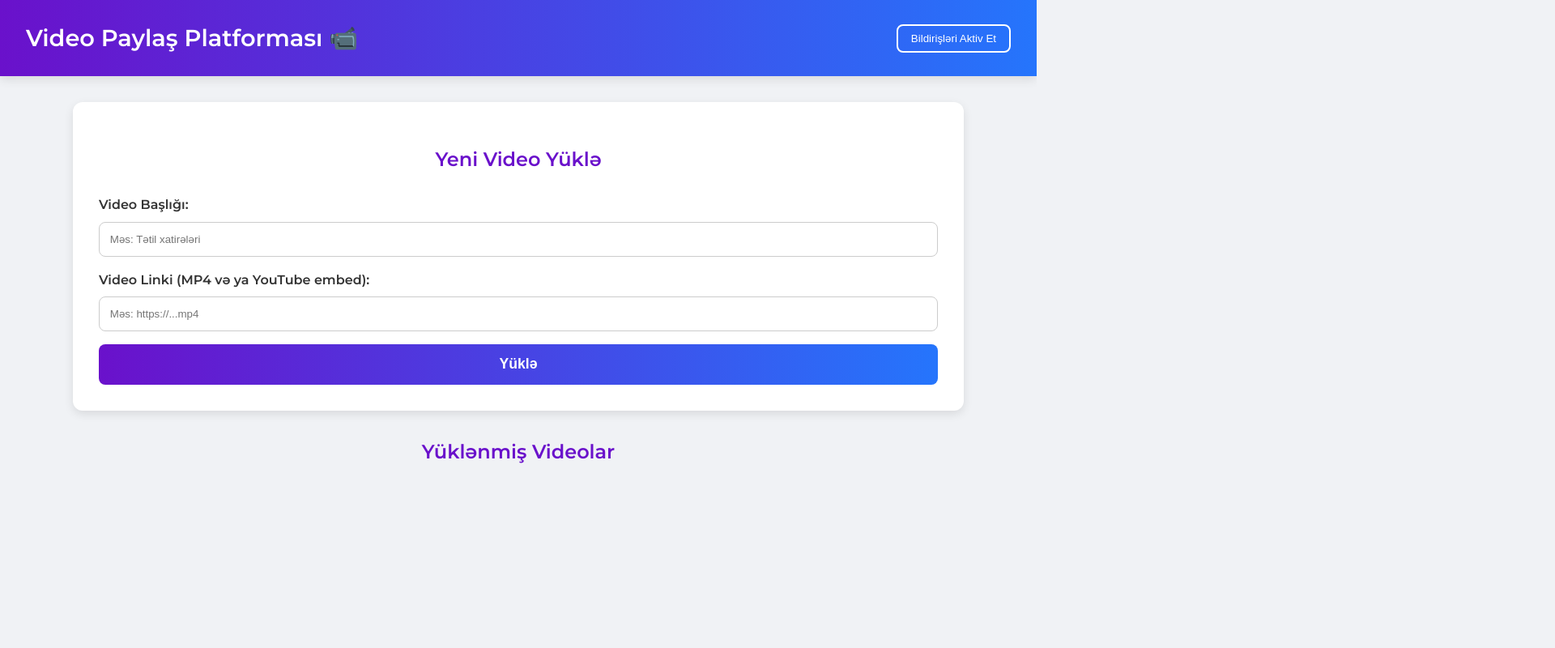
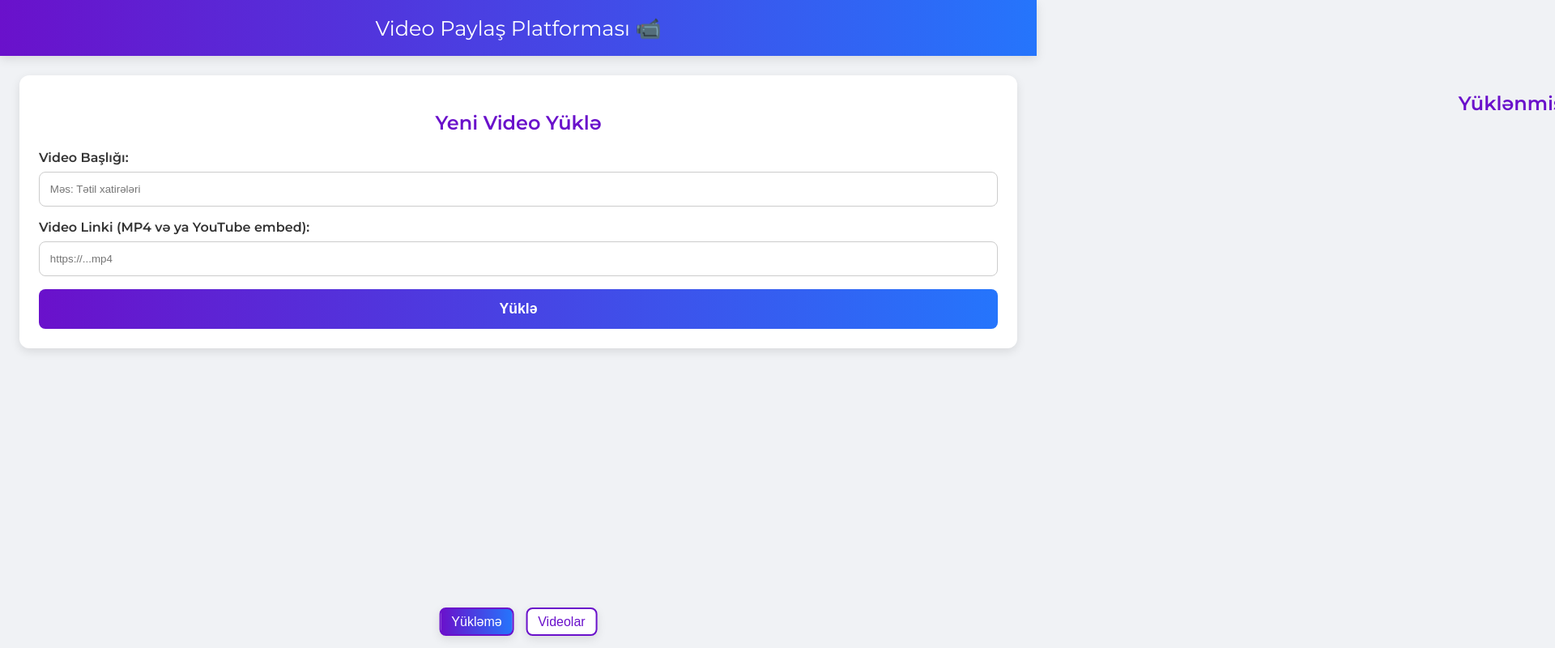
Before and after one commit to EricIsMyHero/ad-gunleri, a plain HTML site: page index.html in a window 1280 px wide. Shown: the top 800 px of the page at 81% size, 1920 px wide, since content can reach past the window. Drawn offline with Linux system fonts and the light colour scheme.

Commit message:
Update index.html

```diff
--- a/index.html
+++ b/index.html
@@ -13,7 +13,7 @@
             --card-bg-color: #ffffff;
             --text-color: #333;
             --light-text-color: #fff;
-            --shadow: 0 4px 12px rgba(0, 0, 0, 0.1);
+            --shadow: 0 4px 12px rgba(0,0,0,0.1);
             --border-radius: 12px;
         }
         body {
@@ -21,47 +21,38 @@
             background-color: var(--background-color);
             color: var(--text-color);
             margin: 0;
-            line-height: 1.6;
-        }
-        .container {
-            max-width: 1100px;
-            margin: 2rem auto;
-            padding: 0 1rem;
+            overflow: hidden;
         }
         .app-header {
             background: linear-gradient(90deg, var(--primary-color), var(--secondary-color));
             color: var(--light-text-color);
-            padding: 1.5rem 2rem;
+            padding: 1.2rem 2rem;
             text-align: center;
             box-shadow: var(--shadow);
+            font-size: 1.6rem;
+        }
+        .slider {
             display: flex;
-            justify-content: space-between;
-            align-items: center;
+            width: 200%;
+            transition: transform 0.4s ease;
         }
-        .app-header h1 { margin: 0; font-size: 1.8rem; }
-        .notification-btn {
-            background-color: transparent;
-            color: var(--light-text-color);
-            border: 2px solid var(--light-text-color);
-            padding: 0.5rem 1rem;
-            border-radius: 8px;
-            cursor: pointer;
-            transition: all 0.3s ease;
-        }
-        .notification-btn:hover, .notification-btn:disabled {
-            background-color: var(--light-text-color);
-            color: var(--primary-color);
+        .page {
+            width: 100%;
+            height: calc(100vh - 70px);
+            overflow-y: auto;
+            padding: 1.5rem;
+            box-sizing: border-box;
         }
         .card {
             background: var(--card-bg-color);
-            padding: 2rem;
+            padding: 1.5rem;
             border-radius: var(--border-radius);
             box-shadow: var(--shadow);
-            margin-bottom: 2rem;
+            margin-bottom: 1.5rem;
         }
         .form-container h2, .list-container h2 {
             text-align: center;
-            margin-bottom: 1.5rem;
+            margin-bottom: 1.2rem;
             color: var(--primary-color);
         }
         .form-group { margin-bottom: 1rem; }
@@ -90,13 +81,13 @@
         .video-grid {
             display: grid;
             grid-template-columns: repeat(auto-fill, minmax(320px, 1fr));
-            gap: 1.5rem;
+            gap: 1.2rem;
         }
         .video-card {
             background: var(--card-bg-color);
             border-radius: var(--border-radius);
             box-shadow: var(--shadow);
-            padding: 1rem;
+            padding: 0.8rem;
             display: flex;
             flex-direction: column;
             align-items: center;
@@ -108,23 +99,22 @@
             border-radius: var(--border-radius);
             margin-bottom: 0.5rem;
         }
-        .video-card:hover { transform: translateY(-5px); }
         .video-title {
-            font-size: 1.1rem;
+            font-size: 1.05rem;
             font-weight: 600;
-            margin: 0.5rem 0;
+            margin: 0.3rem 0;
             color: var(--primary-color);
         }
         .delete-btn {
             position: absolute;
-            top: 10px;
-            right: 10px;
+            top: 8px;
+            right: 8px;
             background: #ff4d4d;
             color: white;
             border: none;
             border-radius: 50%;
-            width: 30px;
-            height: 30px;
+            width: 28px;
+            height: 28px;
             cursor: pointer;
             font-weight: bold;
             font-size: 16px;
@@ -132,16 +122,37 @@
             transition: opacity 0.3s ease;
         }
         .video-card:hover .delete-btn { opacity: 1; }
+        .nav-buttons {
+            position: fixed;
+            bottom: 15px;
+            left: 50%;
+            transform: translateX(-50%);
+            display: flex;
+            gap: 15px;
+        }
+        .nav-btn {
+            background: var(--card-bg-color);
+            border: 2px solid var(--primary-color);
+            color: var(--primary-color);
+            font-size: 1rem;
+            padding: 0.4rem 0.8rem;
+            border-radius: 8px;
+            cursor: pointer;
+            box-shadow: var(--shadow);
+            transition: all 0.3s ease;
+        }
+        .nav-btn.active {
+            background: linear-gradient(90deg, var(--primary-color), var(--secondary-color));
+            color: var(--light-text-color);
+        }
     </style>
 </head>
 <body>
-    <header class="app-header">
-        <h1>Video Paylaş Platforması 📹</h1>
-        <button id="enable-notifications" class="notification-btn">Bildirişləri Aktiv Et</button>
-    </header>
+    <header class="app-header">Video Paylaş Platforması 📹</header>
 
-    <main class="container">
-        <!-- Video yükləmə formu -->
+    <div class="slider" id="slider">
+        <!-- Səhifə 1: Video yükləmə -->
+        <div class="page">
             <div class="form-container card">
                 <h2>Yeni Video Yüklə</h2>
                 <form id="video-form">
@@ -151,24 +162,35 @@
                     </div>
                     <div class="form-group">
                         <label for="url">Video Linki (MP4 və ya YouTube embed):</label>
-                    <input type="url" id="url" placeholder="Məs: https://...mp4" required>
+                        <input type="url" id="url" placeholder="https://...mp4" required>
                     </div>
                     <button type="submit" class="submit-btn">Yüklə</button>
                 </form>
             </div>
+        </div>
 
-        <!-- Yüklənmiş videolar -->
+        <!-- Səhifə 2: Videolar -->
+        <div class="page">
             <div class="list-container">
                 <h2>Yüklənmiş Videolar</h2>
                 <div id="video-list" class="video-grid"></div>
             </div>
-    </main>
+        </div>
+    </div>
+
+    <!-- Naviqasiya düymələri -->
+    <div class="nav-buttons">
+        <button class="nav-btn active" id="btn-left">Yükləmə</button>
+        <button class="nav-btn" id="btn-right">Videolar</button>
+    </div>
 
     <script>
         const form = document.getElementById('video-form');
         const videoList = document.getElementById('video-list');
+        const slider = document.getElementById('slider');
+        const btnLeft = document.getElementById('btn-left');
+        const btnRight = document.getElementById('btn-right');
 
-        // LocalStorage-dən videoları yüklə
         let videos = JSON.parse(localStorage.getItem('videos') || '[]');
         videos.forEach(addVideoCard);
 
@@ -196,15 +218,24 @@
                 <h3 class="video-title">${videoData.title}</h3>
                 <button class="delete-btn">×</button>
             `;
-
             card.querySelector('.delete-btn').addEventListener('click', () => {
                 videos = videos.filter(v => v.url !== videoData.url);
                 localStorage.setItem('videos', JSON.stringify(videos));
                 videoList.removeChild(card);
             });
-
             videoList.appendChild(card);
         }
+
+        btnLeft.addEventListener('click', () => {
+            slider.style.transform = "translateX(0)";
+            btnLeft.classList.add('active');
+            btnRight.classList.remove('active');
+        });
+        btnRight.addEventListener('click', () => {
+            slider.style.transform = "translateX(-50%)";
+            btnRight.classList.add('active');
+            btnLeft.classList.remove('active');
+        });
     </script>
 </body>
 </html>
```
Lines whose indentation alone changed are shown as unchanged.
